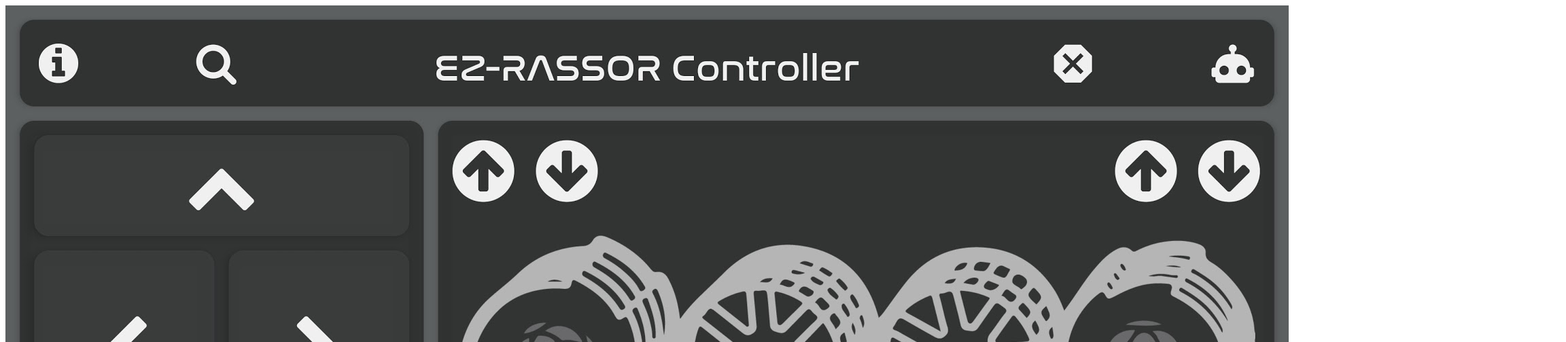
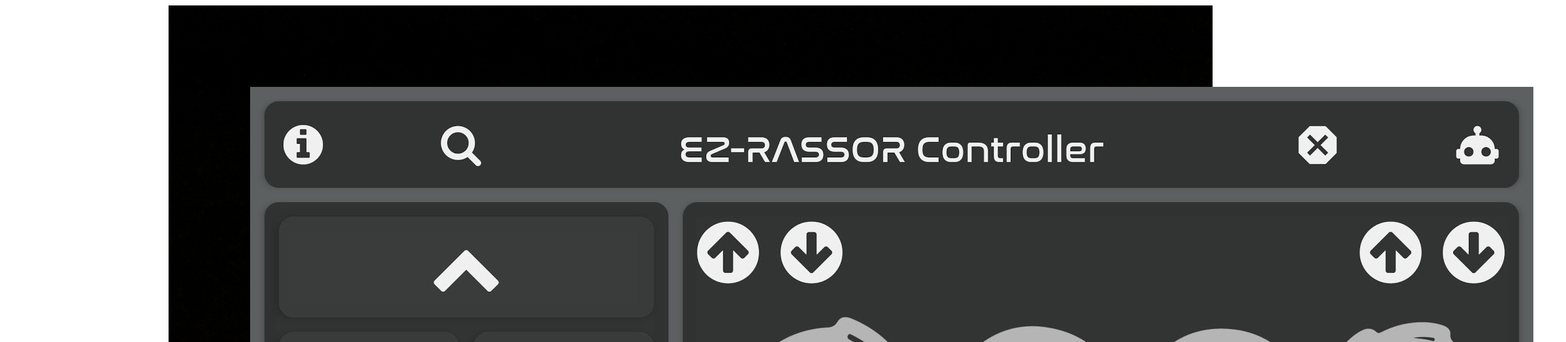
Before and after one commit to vesmor/vesmor.github.io, a Next.js app: page /Projects/ProjectPages/Teleop in a window 1536 px wide. Shown: the top 504 px of the page at 68% size, 2304 px wide, since content can reach past the window. Built offline with nearby package versions, Linux system fonts and the light colour scheme.

Commit message:
made padding look better on bigger screens on project pages

```diff
--- a/src/pages/Projects/ProjectPages/ProjectPages.css
+++ b/src/pages/Projects/ProjectPages/ProjectPages.css
@@ -28,3 +28,11 @@
 
 
 }
+
+@media (min-width: 1281px){
+    .project-content {
+        width: calc(100vw - 240px);
+        margin-left: 15rem;
+        padding: 7.5rem;
+    }
+}
```
